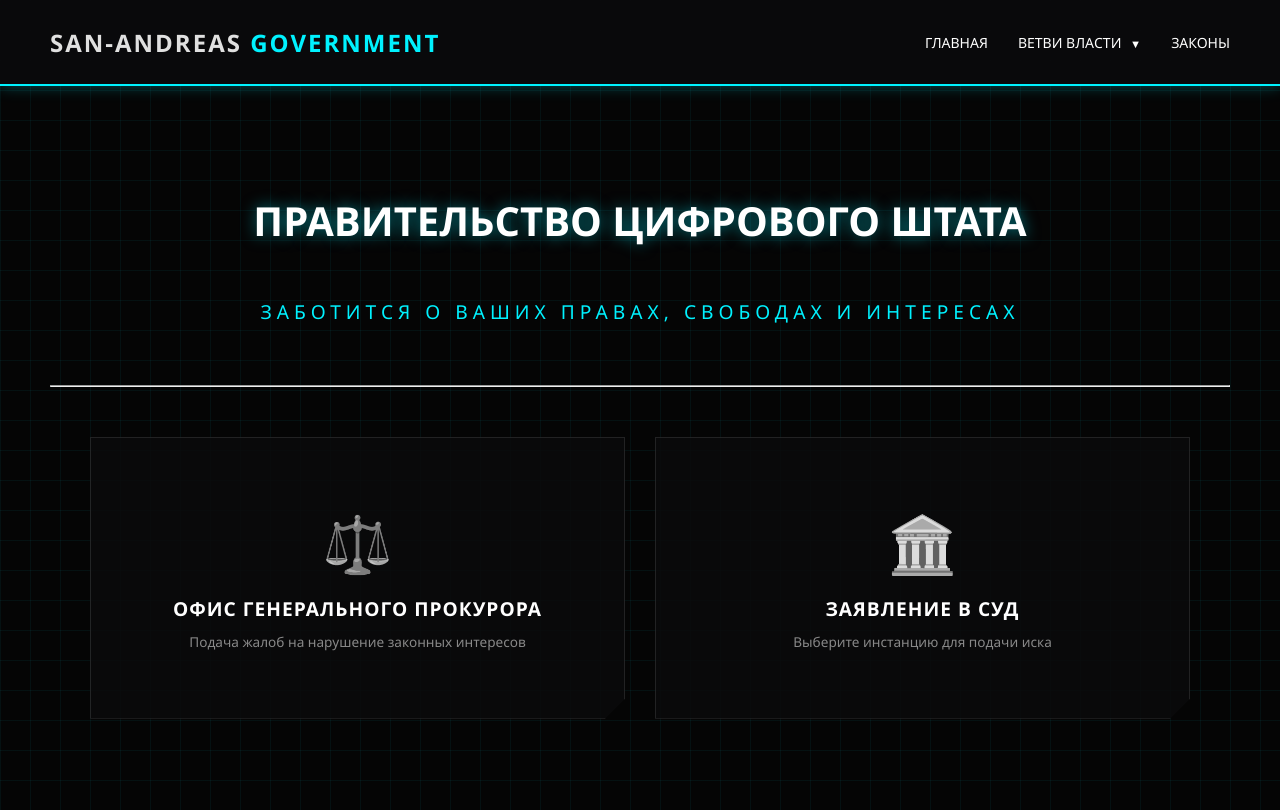
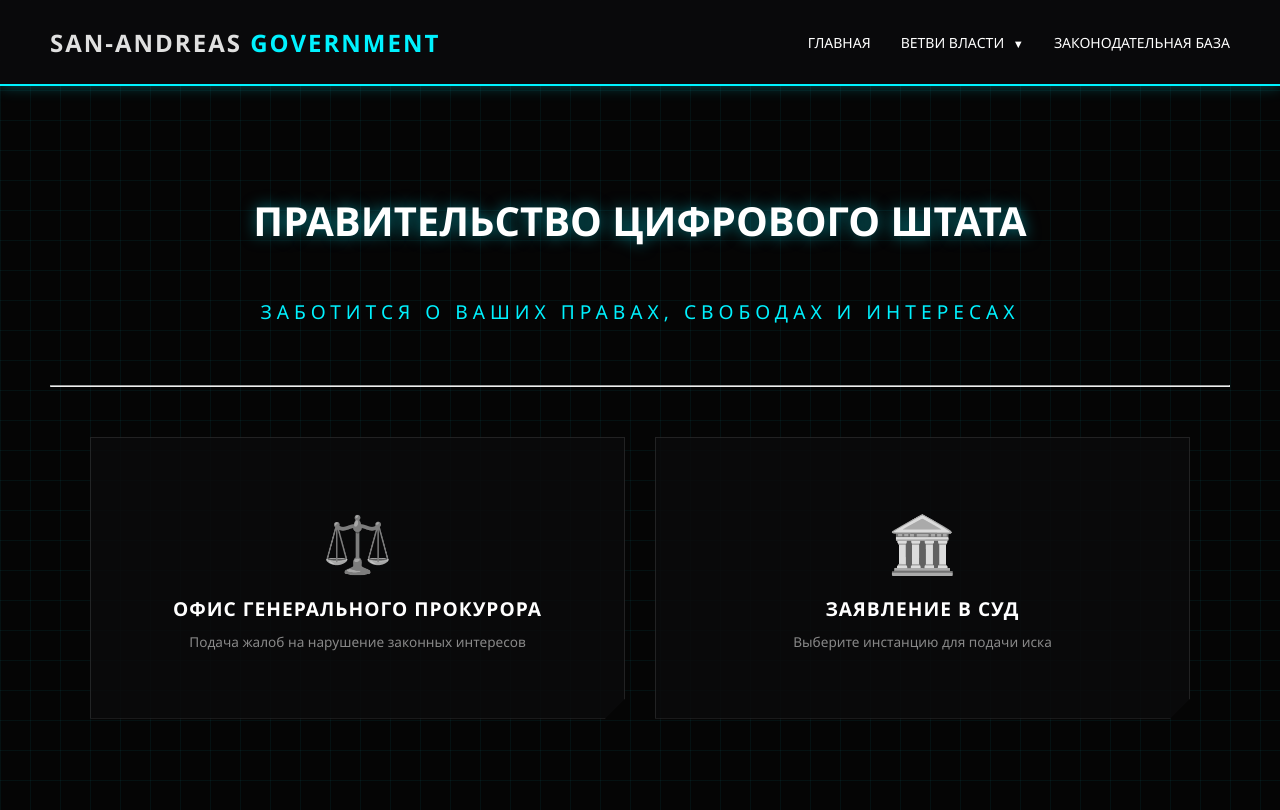
Before and after one commit to silecktor/MeraRP.gov, a plain HTML site: page appeals.html in a window 1280 px wide. Shown: the top 810 px of the page. Drawn offline with Linux system fonts and the light colour scheme.

Commit message:
Update appeals.html

```diff
--- a/appeals.html
+++ b/appeals.html
@@ -4,6 +4,7 @@
     <meta charset="UTF-8">
     <meta name="viewport" content="width=device-width, initial-scale=1.0">
     <title>Портал заявлений Цифрового штата San-Andreas | MetaRP</title>
+    <link rel="icon" type="image/x-icon" href="/images/icon.ico">
     <link rel="stylesheet" href="style.css">
 </head>
 <body>
@@ -20,7 +21,7 @@
                     <li><a href="court.html">Судебная власть</a></li>
                 </ul>
             </li>
-            <li><a href="laws.html">Законы</a></li>
+            <li><a href="laws.html">Законодательная база</a></li>
 
         </ul>
     </nav>
```
